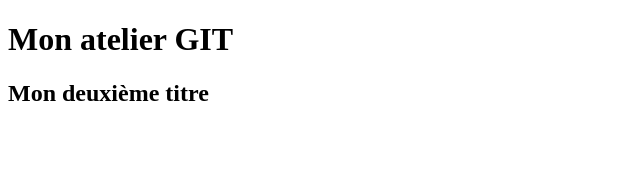
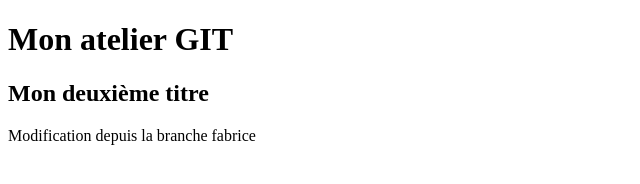
Before and after one commit to Lutice/ateliergit, a plain HTML site: page index.html in a window 1280 px wide. Shown: the whole page, without its empty margins (0-640 px from the left). Drawn offline with Linux system fonts and the light colour scheme.

Commit message:
rajout paragrahpe

```diff
--- a/index.html
+++ b/index.html
@@ -6,5 +6,6 @@
 <body>
 <h1>Mon atelier GIT</h1>
 <h2>Mon deuxième titre</h2>
+<p>Modification depuis la branche fabrice</p>
 </body>
 </hmtl>
```
